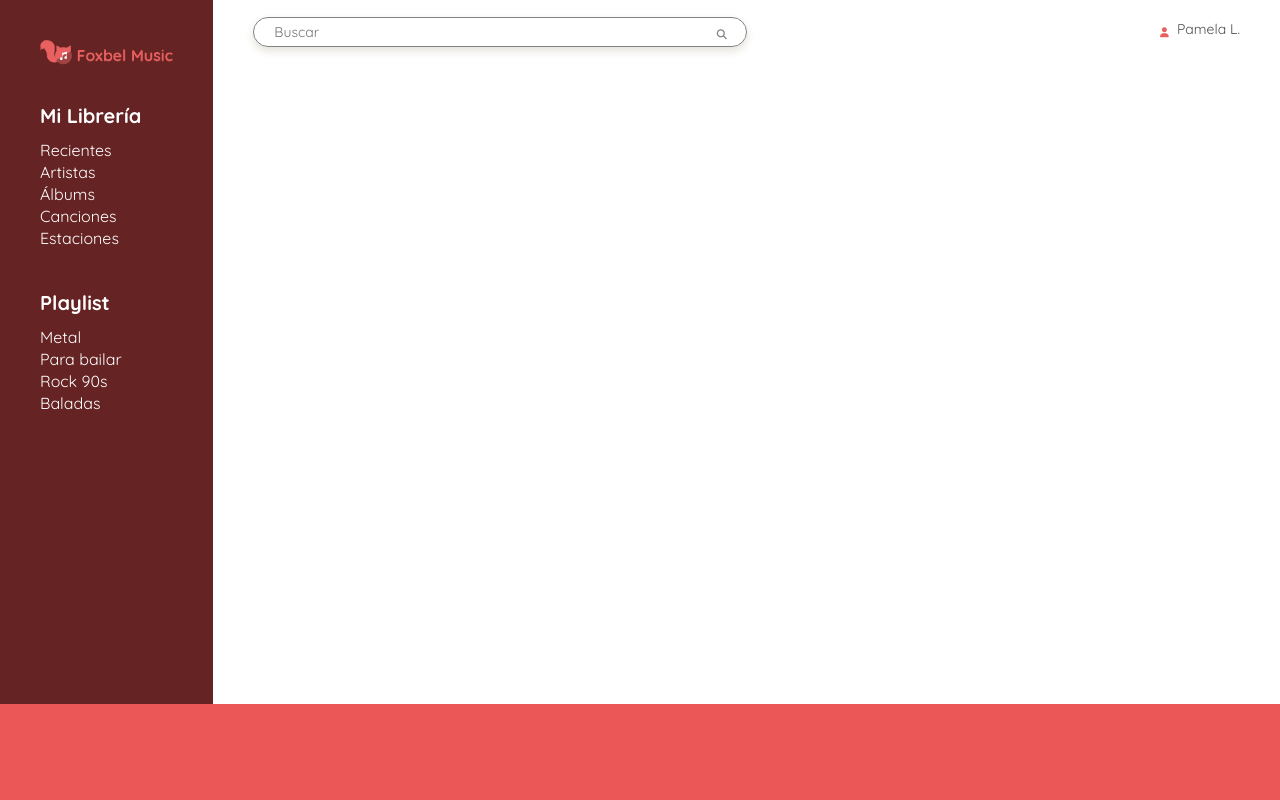
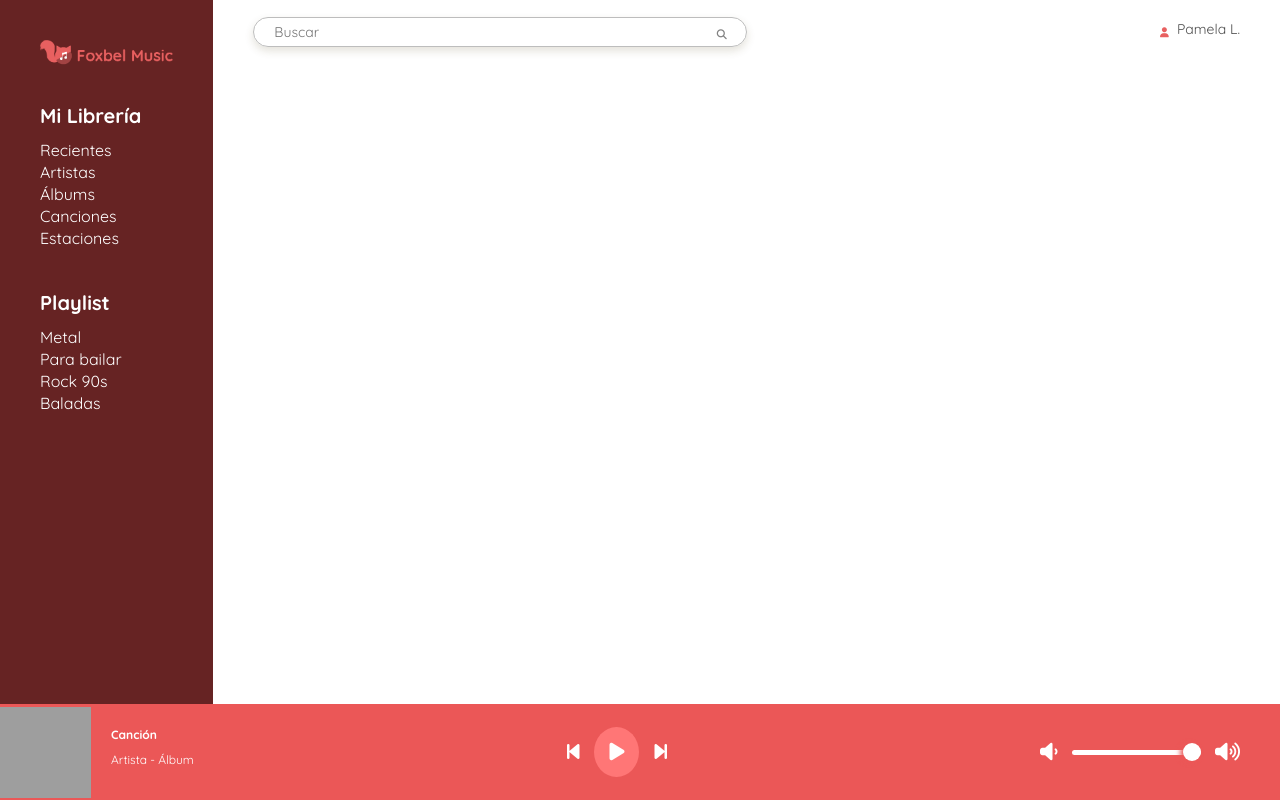
Before and after one commit to pamelaLoyola/FractalUp-Challenge, a React (Create React App) app: page / in a window 1280 px wide. Built offline with nearby package versions, Linux system fonts and the light colour scheme; grey boxes are pictures that could not be loaded.

Commit message:
player music section

```diff
--- a/src/App.css
+++ b/src/App.css
@@ -5,13 +5,14 @@
 }
 
 .container{
+  position: relative;
   display: grid;
   grid-template-columns: 0.6fr 1fr 1fr 1fr;
   grid-template-rows: 0.2fr 2fr 0.3fr;
   grid-template-areas:
     "menu search search search"
     "menu main main main"
-    "footer footer footer footer"
+    "player player player player"
   ;
   min-width: 100vw;
   height: 100vh;
@@ -33,7 +34,7 @@ main{
   background-color: var(--just-white);
 }
 
-footer{
-  grid-area: footer;
+.player{
+  grid-area: player;
   background-color: var(--red-secondary);
 }
--- a/src/App.jsx
+++ b/src/App.jsx
@@ -1,6 +1,7 @@
 import './App.css';
 import Sidebar from './components/Sidebar';
-import SearchBox from './components/SearchBox'
+import SearchBox from './components/SearchBox';
+import Player from './components/Player';
 
 function App() {
   return (
@@ -9,7 +10,7 @@ function App() {
         <SearchBox></SearchBox>
         <Sidebar></Sidebar>
         <main id="main"></main>
-        <footer></footer>
+        <Player></Player>
       </div>
     </div>
   );
--- /dev/null
+++ b/src/components/Player.jsx
@@ -0,0 +1,32 @@
+import React, { Component } from 'react'
+import '../css/Player.css'
+
+export class Player extends Component {
+    render() {
+        return (
+            <div className="player">
+                <div className="song-info">
+                    <div className="photo">
+                        <img src="https://static01.nyt.com/images/2015/11/15/arts/15ADELE/15ADELE-articleLarge-v2.jpg?quality=75&auto=webp&disable=upscale" alt="Adele" />
+                    </div>
+                    <div className="info--detail">
+                        <p>Canción</p>
+                        <p>Artista - Álbum</p>
+                    </div>
+                </div>
+                <div className="song--controllers">
+                    <i className="fas fa-step-backward"></i>
+                    <i className="fas fa-play"></i>
+                    <i className="fas fa-step-forward"></i>
+                </div>
+                <div className="song--sound-controllers">
+                    <i className="fas fa-volume-down"></i>
+                    <input type="range" min="0" max="1" step="0.01"/>
+                    <i className="fas fa-volume-up"></i>
+                </div>
+            </div>
+        )
+    }
+}
+
+export default Player
--- /dev/null
+++ b/src/css/Player.css
@@ -0,0 +1,93 @@
+.player{
+    display: flex;
+    align-items: center;
+    justify-content: space-between;
+}
+
+.song-info{
+    display: flex;
+}
+
+.song-info .photo{
+    height: 91px;
+    width: 91px;
+}
+
+.song-info img{
+    height: 100%;
+    width: 100%;
+    object-fit: cover;
+    object-position: center;
+}
+
+.info--detail{
+    display: flex;
+    flex-direction: column;
+    justify-content: center;
+    margin-left: 20px;
+}
+
+
+.info--detail p{
+    color: var(--just-white);
+    font-size: 1.2rem;
+    line-height: 1.5rem;
+}
+
+.info--detail p:first-child{
+    font-weight: 700;
+}
+
+.song--controllers{
+    display: flex;
+    align-items: center;
+    justify-content: space-between;
+    width: 100px;
+}
+
+.song--controllers i{
+    font-size: 20px;
+    color: var(--just-white);
+    cursor: pointer;
+}
+
+.song--controllers i:nth-child(2){
+    padding: 15px;
+    background-color: var(--light-red);
+    border-radius: 50%;
+}
+
+.song--sound-controllers{
+    display: flex;
+    flex-direction: row;
+    align-items: center;
+    justify-content: space-between;
+    width: 200px;
+    margin-right: 40px;
+}
+
+.song--sound-controllers input{
+    height: 5px;
+    border-radius: 100px;
+    outline: none;
+    /* overflow: hidden; */
+    transition: background 450ms ease-in;
+    -webkit-appearance: none;
+}
+
+
+.song--sound-controllers input::-webkit-slider-thumb{
+    height: 18px;
+    width: 18px;
+    border-radius: 100%;
+    background-color: var(--just-white);
+    box-shadow: -3px 1px 5px var(--red-secondary);
+    outline: none;
+    cursor: pointer;
+    -webkit-appearance: none;
+}
+
+.song--sound-controllers i{
+    font-size: 20px;
+    color: var(--just-white);
+}
--- a/src/css/Search.css
+++ b/src/css/Search.css
@@ -17,7 +17,7 @@
     height: 30px;
     padding: 0 40px 0 20px;
     font-size: 1.4rem;
-    border: 1px solid var(--gray);
+    border: 1px solid var(--soft-gray);
     border-radius: 100px;
     outline: none;
 }
```
